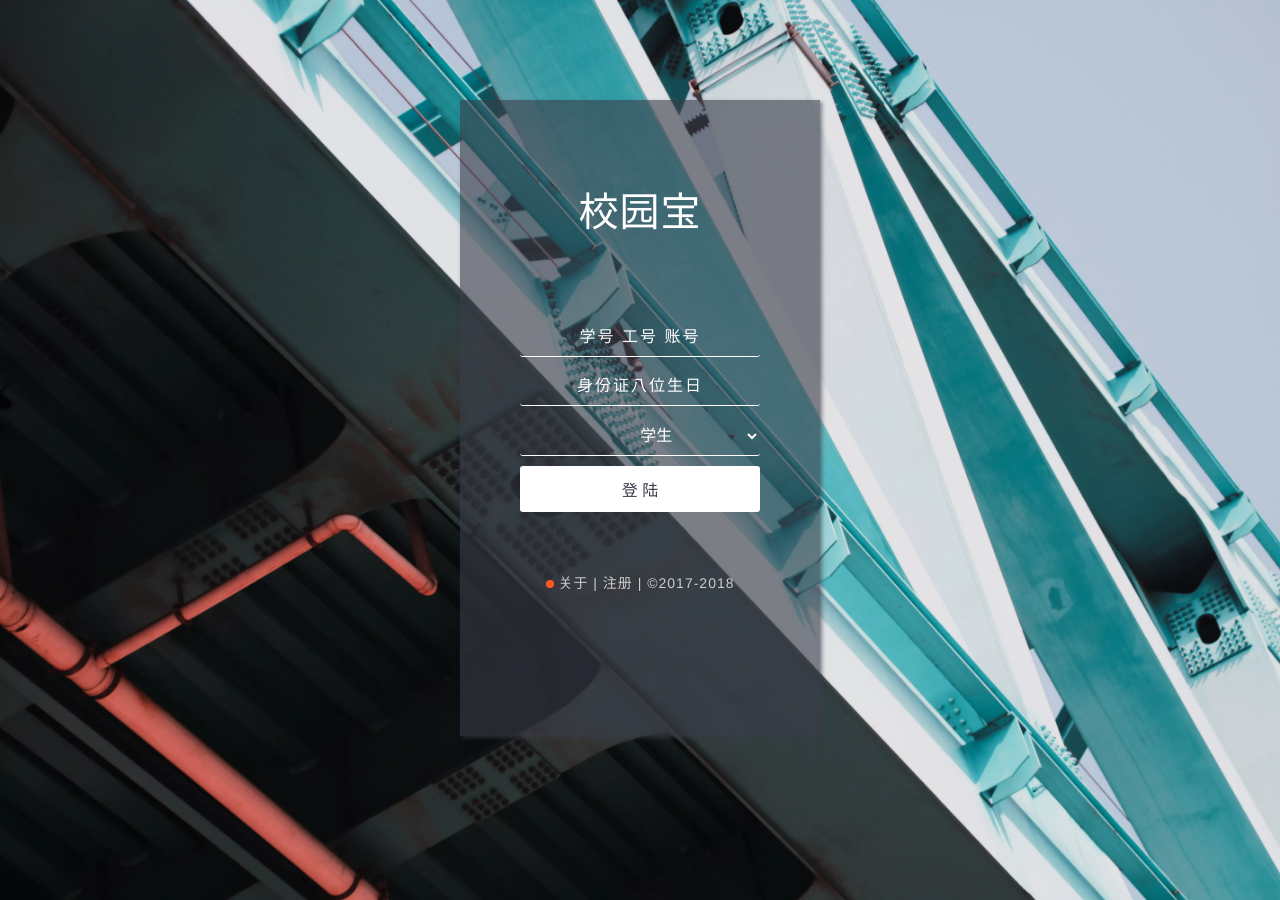
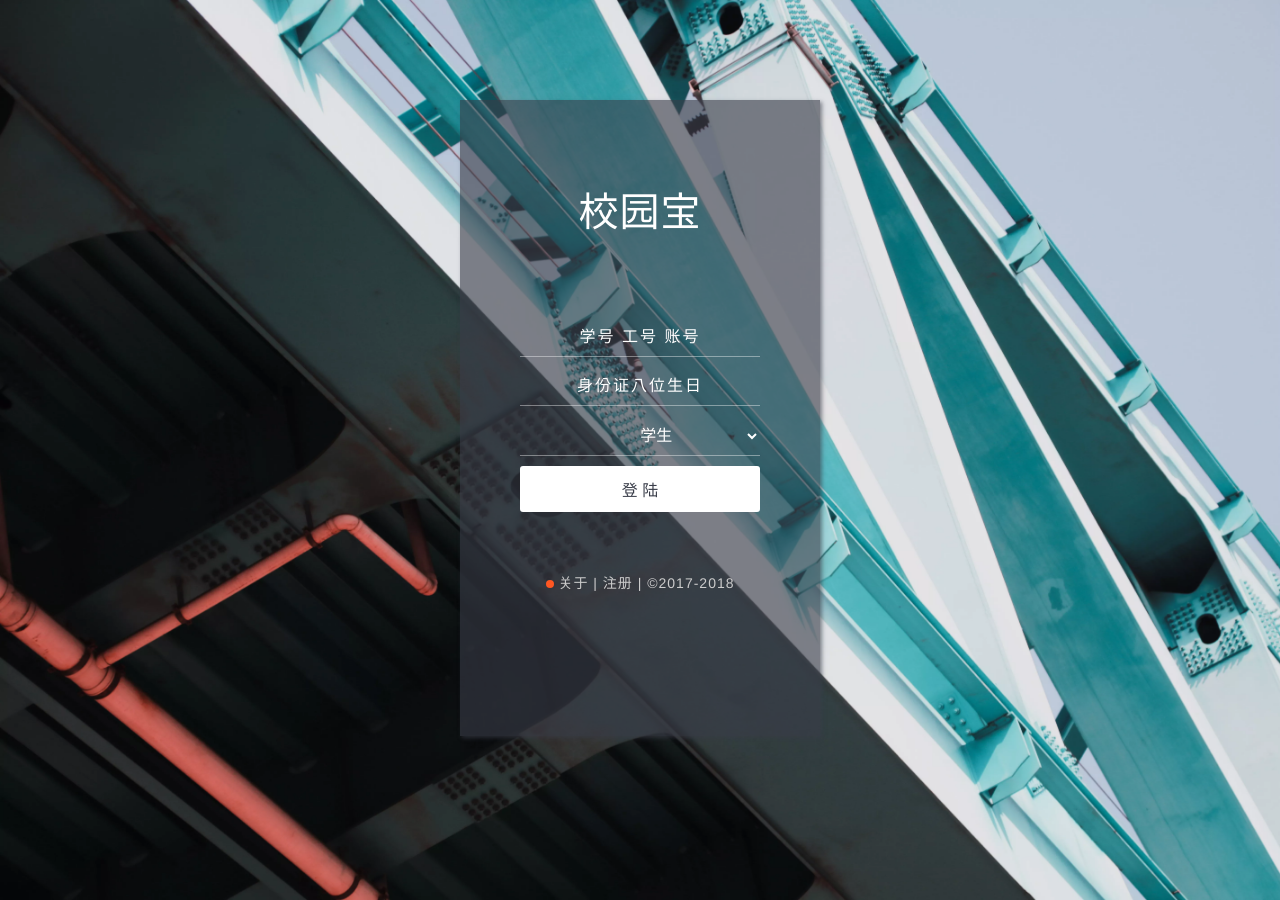
Before and after one commit to yankaics/SchoolB, a PHP site: page /schoolB/ in a window 1280 px wide. Run offline with PHP 8.4, Linux system fonts and the light colour scheme.

Commit message:
20180222

```diff
--- a/CSS/styles.css
+++ b/CSS/styles.css
@@ -169,12 +169,11 @@ form input {
           appearance: none;
   outline: 0;
   border-top: 0px;
-  border-bottom:1px solid rgba(255, 255, 255, 1);
+  border-bottom:1px solid rgba(255, 255, 255, 0.4);
   border-left: 0px;
   border-right: 0px;
   background-color: rgba(0, 0, 0, 0);
   width: 240px;
-  border-radius: 3px;
   padding: 10px 15px;
   margin: 0 auto 10px auto;
   display: block;
@@ -196,12 +195,11 @@ form input:focus {
 form select {
   outline: 0;
   border-top: 0px;
-  border-bottom:1px solid rgba(255, 255, 255, 1);
+  border-bottom:1px solid rgba(255, 255, 255, 0.4);
   border-left: 0px;
   border-right: 0px;
   background-color: rgba(0, 0, 0, 0);
   width: 240px;
-  border-radius: 3px;
   padding: 10px 15px;
   margin: 0 auto 10px auto;
   display: block;
```
